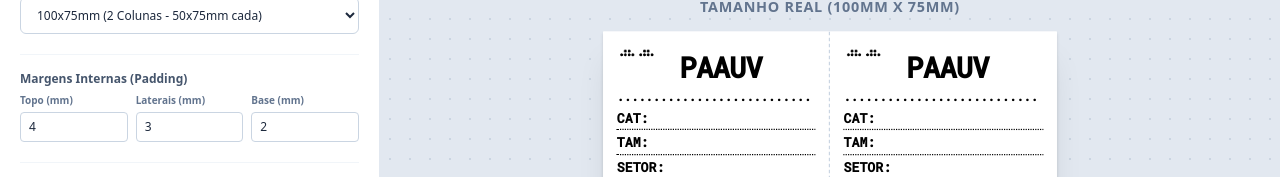
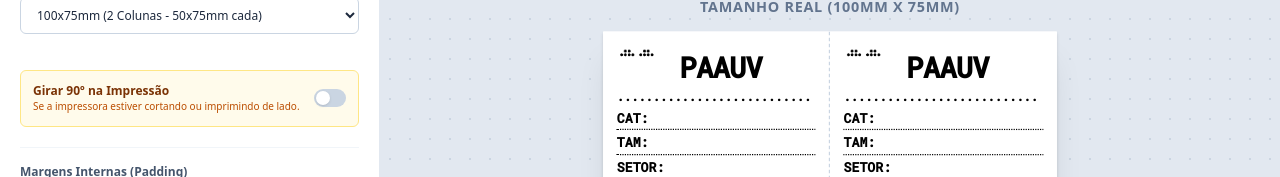
Before and after one commit to fehlucena/PAAUV-PRINT-STUDIO, a React (Vite) app: page / in a window 1280 px wide. Shown: the part 226-403 px from the top of the page. Built offline with nearby package versions, Linux system fonts and the light colour scheme.

Commit message:
feat: add print rotation support and shortcut
Implemented a 90-degree rotation toggle for labels and added a Ctrl/Cmd+P shortcut to trigger printing.

```diff
--- a/src/App.tsx
+++ b/src/App.tsx
@@ -18,6 +18,16 @@ export default function App() {
         }
       } catch (e) {}
     }
+
+    const handleKeyDown = (e: KeyboardEvent) => {
+      if ((e.metaKey || e.ctrlKey) && (e.key.toLowerCase() === 'p' || e.code === 'KeyP')) {
+        e.preventDefault();
+        handlePrint();
+      }
+    };
+
+    window.addEventListener('keydown', handleKeyDown);
+    return () => window.removeEventListener('keydown', handleKeyDown);
   }, []);
 
   const handlePrint = () => {
@@ -32,15 +42,6 @@ export default function App() {
 
   return (
     <>
-      <style type="text/css" media="print">
-        {`
-          @page {
-            size: ${config.width}mm ${config.height}mm;
-            margin: 0;
-          }
-        `}
-      </style>
-
       {/* SCREEN LAYOUT */}
       <div className="h-screen flex flex-col bg-slate-100 overflow-hidden text-slate-800 font-sans print:hidden">
         <TopBar
--- a/src/components/LabelPreview.tsx
+++ b/src/components/LabelPreview.tsx
@@ -486,7 +486,7 @@ export const LabelPreview = forwardRef<HTMLDivElement, LabelPreviewProps>(
     return (
       <div
         ref={ref}
-        className="flex bg-white shadow-sm relative"
+        className={`flex bg-white shadow-sm relative ${config.printRotate90 ? 'print-rotate' : ''}`}
         style={{ width: `${config.width}mm`, height: `${config.height}mm` }}
       >
         {/* Inject a dynamic print style so window.print() respects the exact label dimensions */}
@@ -494,10 +494,14 @@ export const LabelPreview = forwardRef<HTMLDivElement, LabelPreviewProps>(
           {`
           @media print {
             @page {
-              size: ${config.width}mm ${config.height}mm;
+              size: ${config.printRotate90 ? `${config.height}mm ${config.width}mm` : `${config.width}mm ${config.height}mm`};
               margin: 0;
             }
             body { margin: 0; padding: 0; background-color: white; }
+            .print-rotate {
+              transform: rotate(90deg) translateY(-100%);
+              transform-origin: top left;
+            }
           }
         `}
         </style>
--- a/src/components/Sidebar.tsx
+++ b/src/components/Sidebar.tsx
@@ -381,6 +381,17 @@ export const Sidebar: React.FC<SidebarProps> = ({ config, setConfig }) => {
                 </div>
               </div>
             )}
+
+            <div className="flex items-center justify-between mt-4 p-3 bg-amber-50 border border-amber-200 rounded-md">
+              <div className="flex flex-col">
+                <span className="text-xs font-semibold text-amber-900">Girar 90º na Impressão</span>
+                <span className="text-[10px] text-amber-700">Se a impressora estiver cortando ou imprimindo de lado.</span>
+              </div>
+              <Switch
+                checked={config.printRotate90}
+                onChange={(c) => updateConfig("printRotate90", c)}
+              />
+            </div>
 
             <div className="flex flex-col gap-1.5 pt-4 border-t border-slate-100">
               <label className="text-xs font-semibold text-slate-600">
--- a/src/types.ts
+++ b/src/types.ts
@@ -38,6 +38,7 @@ export interface LabelConfig {
   height: number; // in mm
   columns: number; // 1 or 2
 
+  printRotate90: boolean;
   // Margins
   paddingTop: number;
   paddingBottom: number;
@@ -136,6 +137,7 @@ export const defaultConfig: LabelConfig = {
   width: 100,
   height: 75,
   columns: 2,
+  printRotate90: false,
   paddingTop: 4,
   paddingBottom: 2,
   paddingHorizontal: 3,
```
